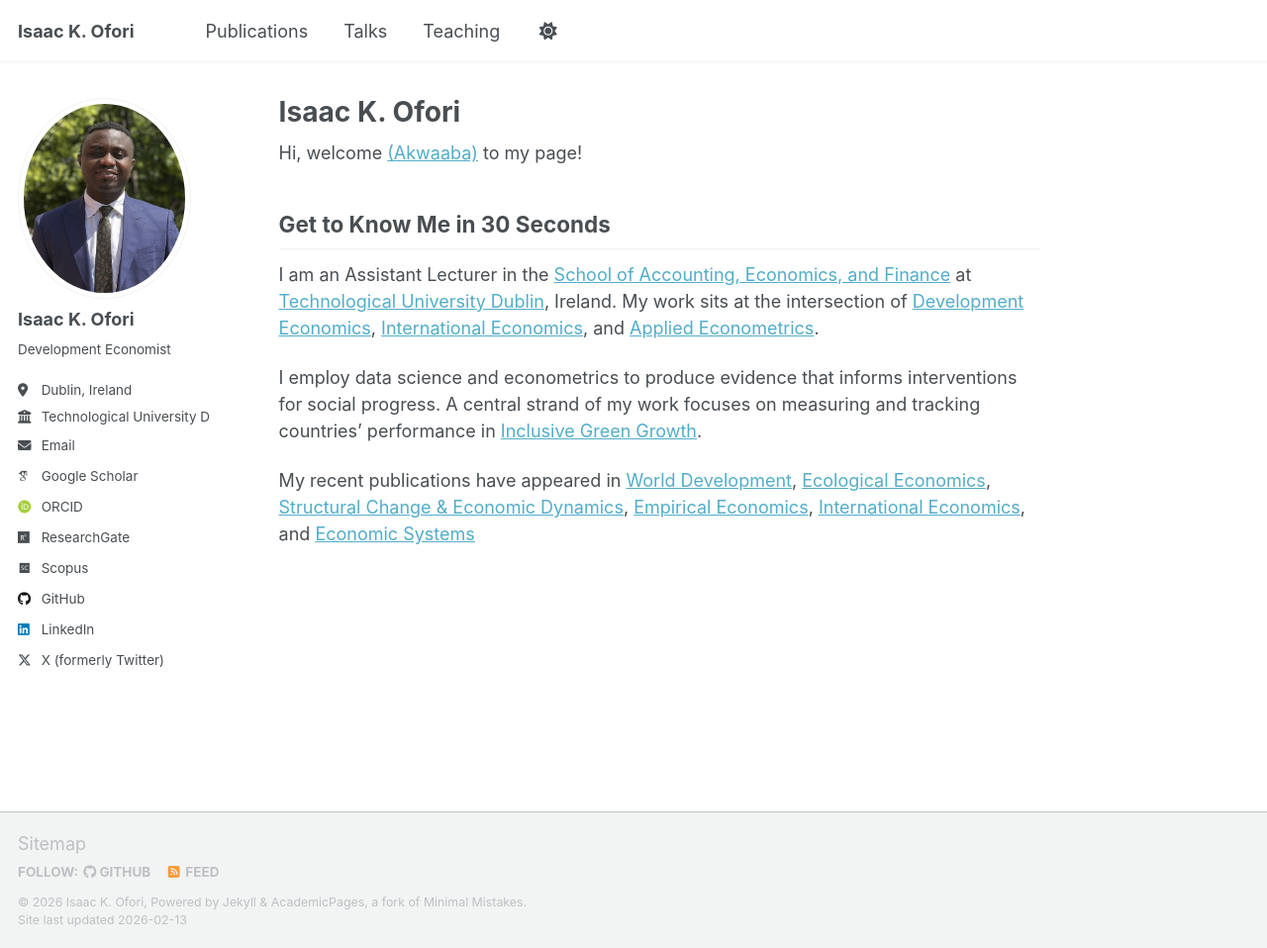
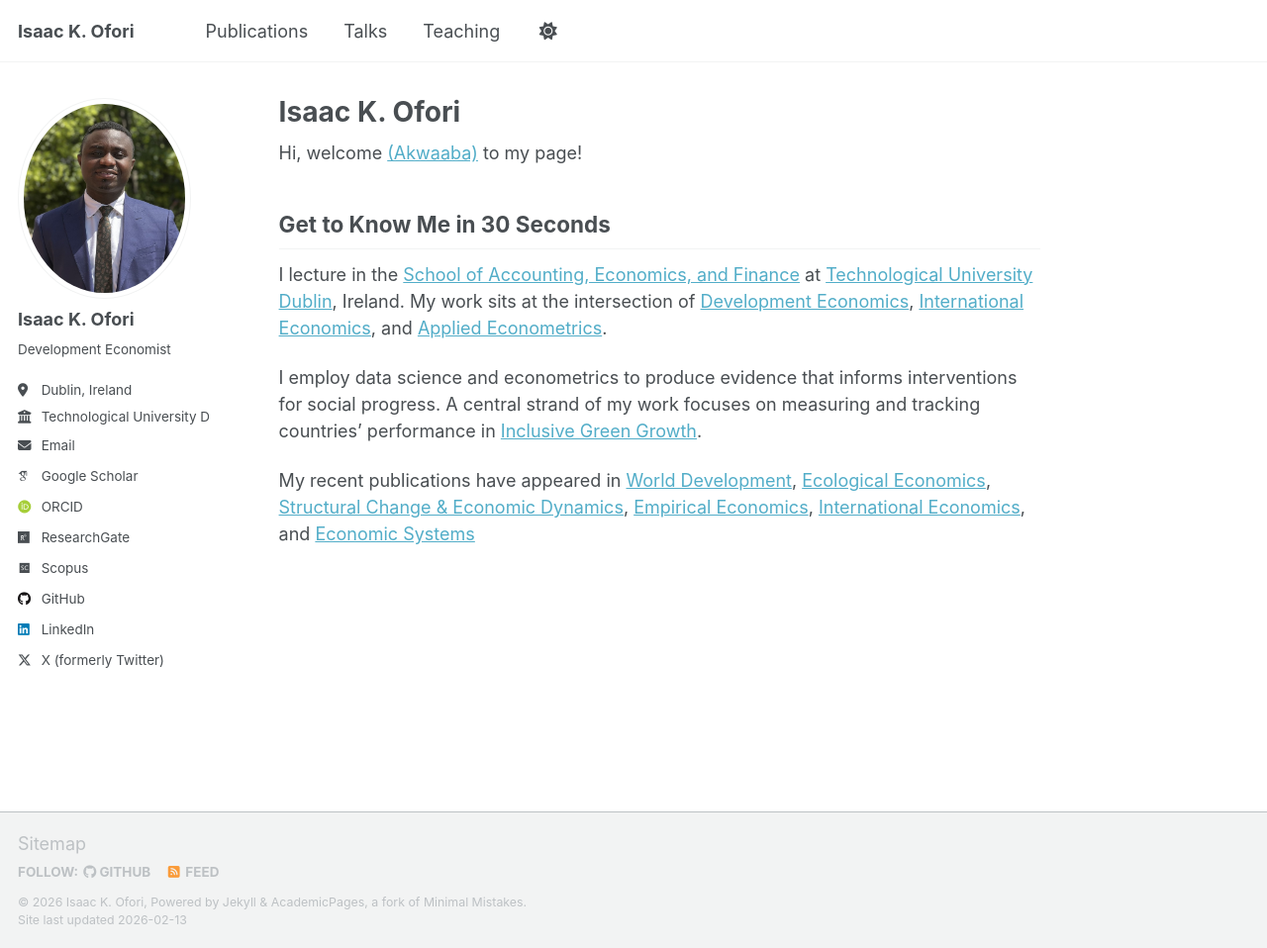
Before and after one commit to ikofori/ikofori.github.io, a Jekyll site: the page built from _pages/about.md, in a window 1280 px wide and 958 px high. Shown: the whole window at 99% size. Built offline with Jekyll 4.4.1, drawn with Linux system fonts in a browser that asks for light colours; some web fonts are replaced; a script that is not in the unit is left out.

Commit message:
Update introduction in about.md

```diff
--- a/_pages/about.md
+++ b/_pages/about.md
@@ -16,7 +16,7 @@ Hi, welcome [(Akwaaba)](https://mfa.gov.gh/index.php/about-ghana/) to my page!
 
 ## Get to Know Me in 30 Seconds
 
-I am an Assistant Lecturer in the [School of Accounting, Economics, and Finance](https://researchprofiles.tudublin.ie/en/persons/a86f0fa2-e615-4fe1-86ff-d679d9b2a895) at [Technological University Dublin](https://www.tudublin.ie/), Ireland. My work sits at the intersection of [Development Economics](https://doi.org/10.1016/j.worlddev.2025.107223), [International Economics](https://doi.org/10.1016/j.inteco.2024.100509), and [Applied Econometrics](https://doi.org/10.1016/j.strueco.2025.09.004).
+I lecture in the [School of Accounting, Economics, and Finance](https://researchprofiles.tudublin.ie/en/persons/a86f0fa2-e615-4fe1-86ff-d679d9b2a895) at [Technological University Dublin](https://www.tudublin.ie/), Ireland. My work sits at the intersection of [Development Economics](https://doi.org/10.1016/j.worlddev.2025.107223), [International Economics](https://doi.org/10.1016/j.inteco.2024.100509), and [Applied Econometrics](https://doi.org/10.1016/j.strueco.2025.09.004).
 
 I employ data science and econometrics to produce evidence that informs interventions for social progress. A central strand of my work focuses on measuring and tracking countries’ performance in [Inclusive Green Growth](https://zenodo.org/records/12529764).
 
```
